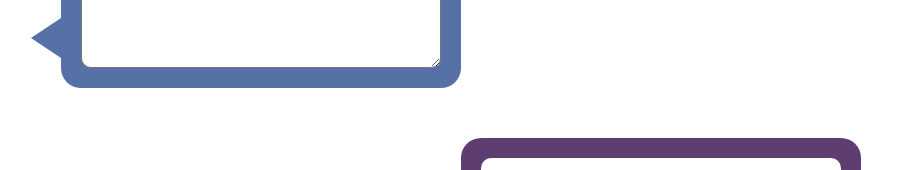
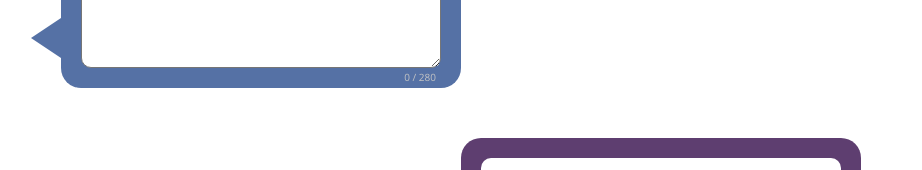
Before and after one commit to yanirafr/Traductor-Holile, a React (Create React App) app: page / in a window 1280 px wide. Shown: the part 300-470 px from the top of the page, without its empty margins (179-1101 px from the left). Built offline with nearby package versions, Linux system fonts and the light colour scheme.

Commit message:
add character counter

```diff
--- a/src/components/App.js
+++ b/src/components/App.js
@@ -69,6 +69,9 @@ class App extends Component {
             <div className="container">
               <div className="container__user-input talkbubble1">
                 <UserInput sendText={this.TranslateText} />
+                <p className="container__user-input__count">
+                  {this.translation.length} / 280
+                </p>
               </div>
               <div className="container__translation talkbubble2">
                 <p className="translation">{this.translation}</p>
--- a/src/stylesheet/App.scss
+++ b/src/stylesheet/App.scss
@@ -31,6 +31,13 @@
     margin-top: 50px;
   }
   &__user-input {
+    &__count {
+      color: rgb(197, 197, 197);
+      text-align: right;
+      font-size: 10px;
+      margin-right: 5px;
+      transform: translateY(-3px);
+    }
     @media (min-width: 768px) {
       align-self: flex-start;
     }
```
